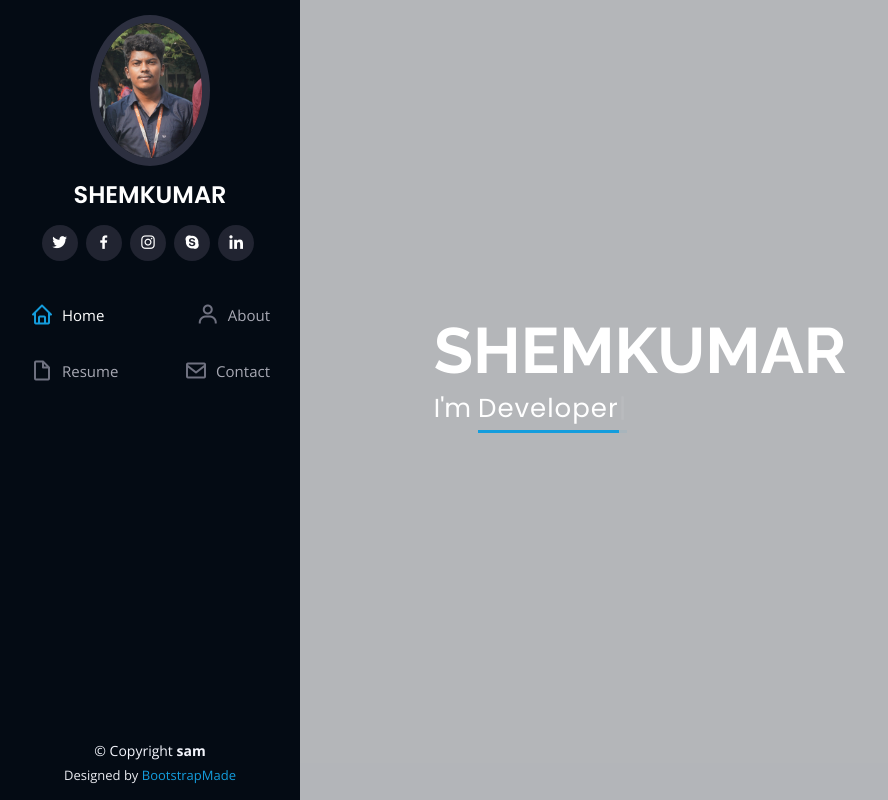
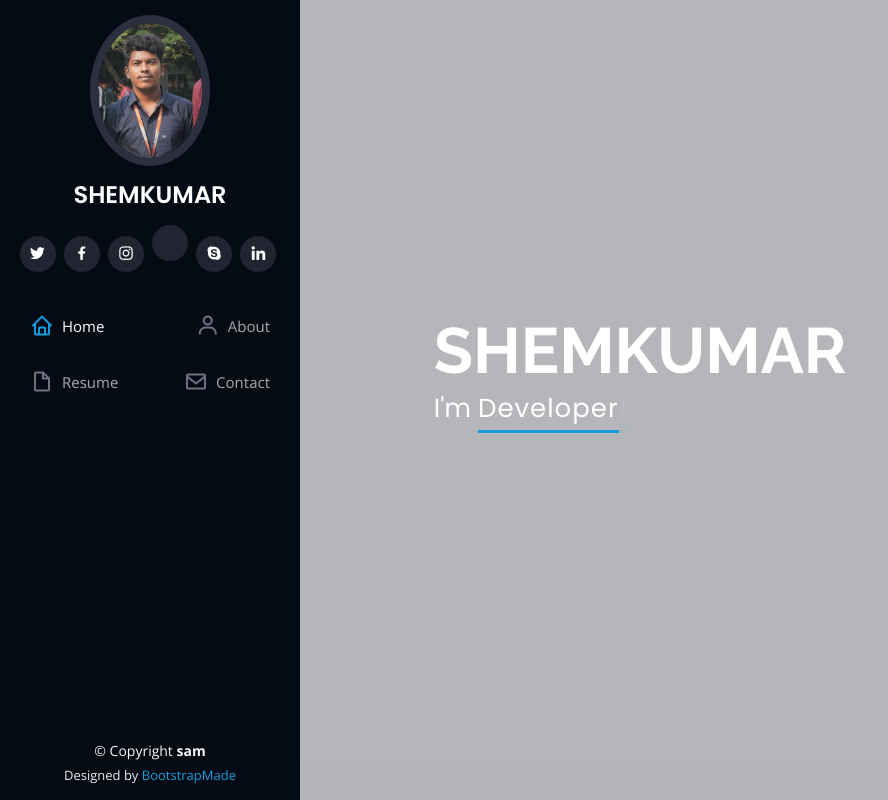
Before and after one commit to shemkumar/sam, a plain HTML site: page index.html in a window 1280 px wide. Shown: the top 800 px of the page, without its empty margins (0-888 px from the left). Drawn offline with nearby package versions, Linux system fonts and the light colour scheme.

Commit message:
add try hack me
try hackme achivement

```diff
--- a/index.html
+++ b/index.html
@@ -46,6 +46,7 @@
           <a href="#" class="twitter"><i class="bx bxl-twitter"></i></a>
           <a href="#" class="facebook"><i class="bx bxl-facebook"></i></a>
           <a href="https://www.instagram.com/__sam_sk" class="instagram"><i class="bx bxl-instagram"></i></a>
+          <a href="https://tryhackme.com/shemkumar2020/badges/security-awareness" class="TryHackme"><i class "bx bxl-tryhackme"></i></a>
 
 
           <a href="#" class="google-plus"><i class="bx bxl-skype"></i></a>
```
